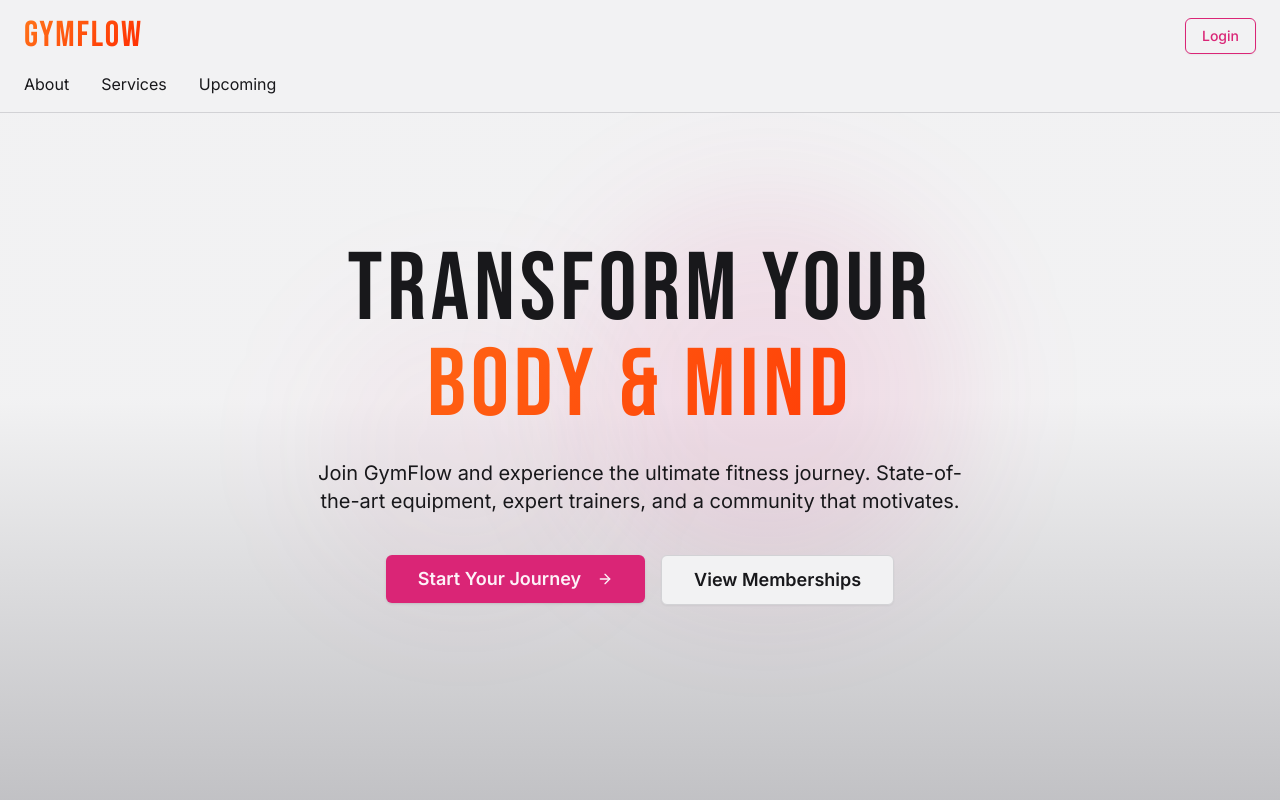
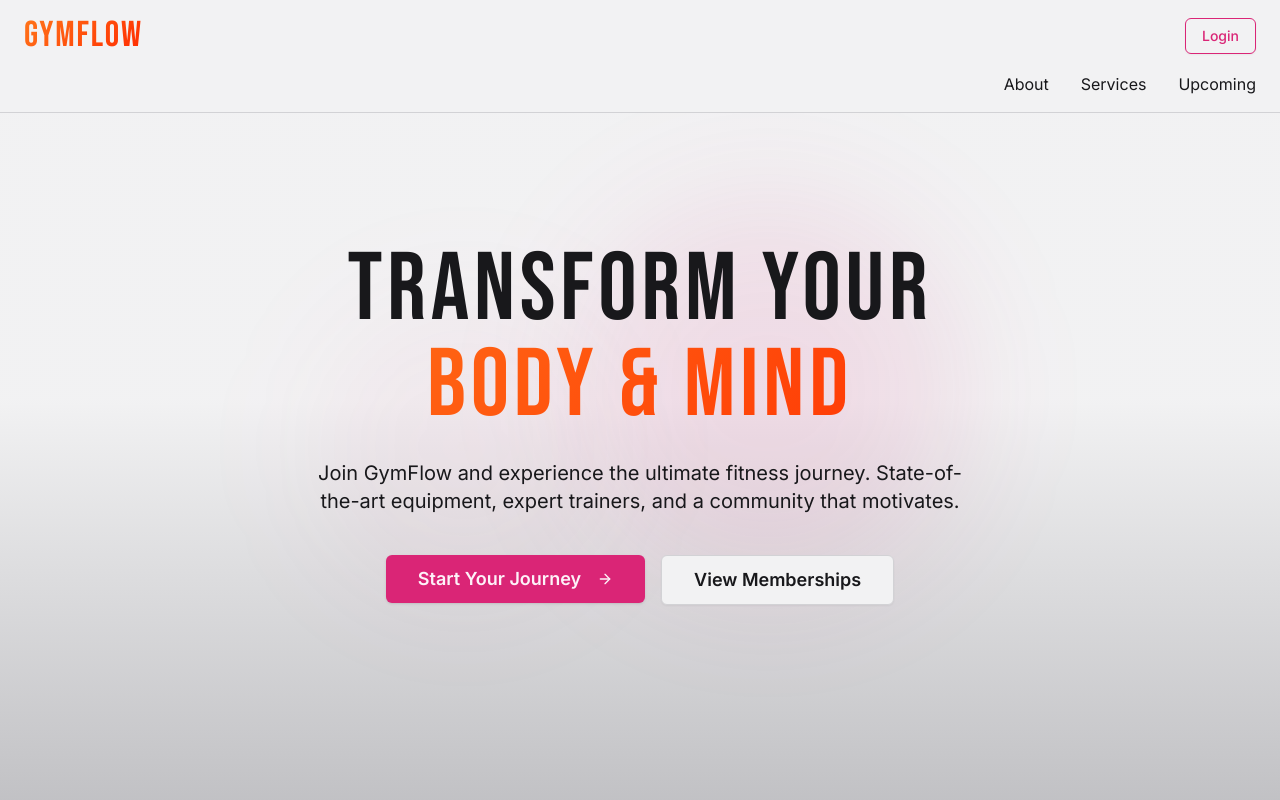
Before and after one commit to kenshar/gymflow-frontend, a React (Vite) app: page / in a window 1280 px wide. Shown: the top 800 px of the page. Built offline with nearby package versions, Linux system fonts and the light colour scheme.

Commit message:
right-align navigation and add spacing after title

```diff
--- a/src/components/Header.jsx
+++ b/src/components/Header.jsx
@@ -15,12 +15,13 @@ const Header = () => {
           <h1 className="font-display text-3xl md:text-4xl tracking-wider gradient-text">
             GYMFLOW
           </h1>
+
           <Button variant="outline" className="border-primary text-primary hover:bg-primary hover:text-primary-foreground transition-all duration-300">
             Login
           </Button>
         </div>
 
-        <nav className="mt-4 flex gap-6 md:gap-8">
+        <nav className="mt-4 flex justify-end gap-6 md:gap-8">
           <button
             onClick={() => scrollToSection("about")}
             className="font-body text-sm md:text-base text-muted-foreground hover:text-primary transition-colors duration-300"
```
